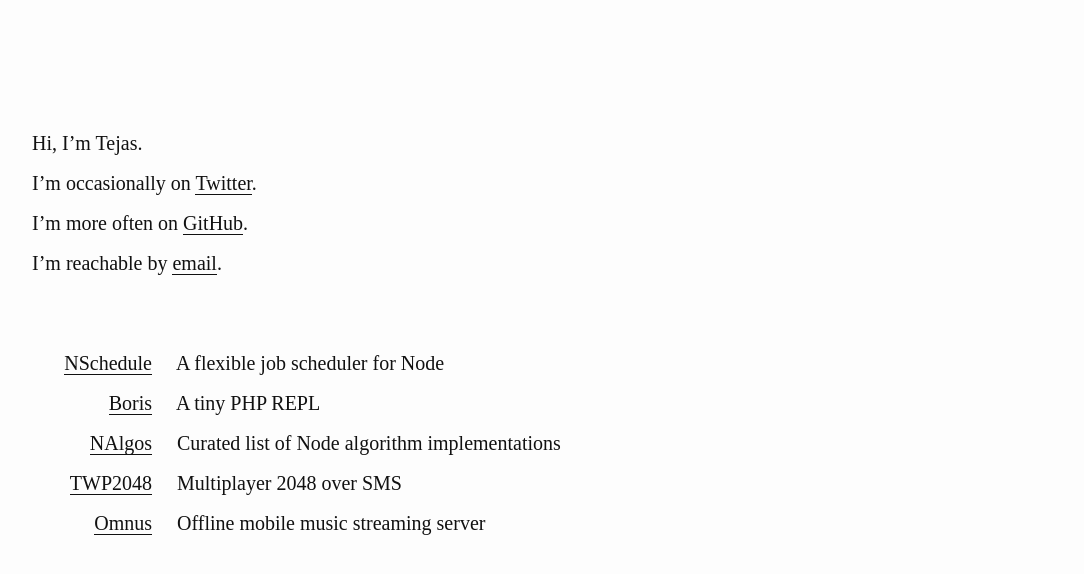
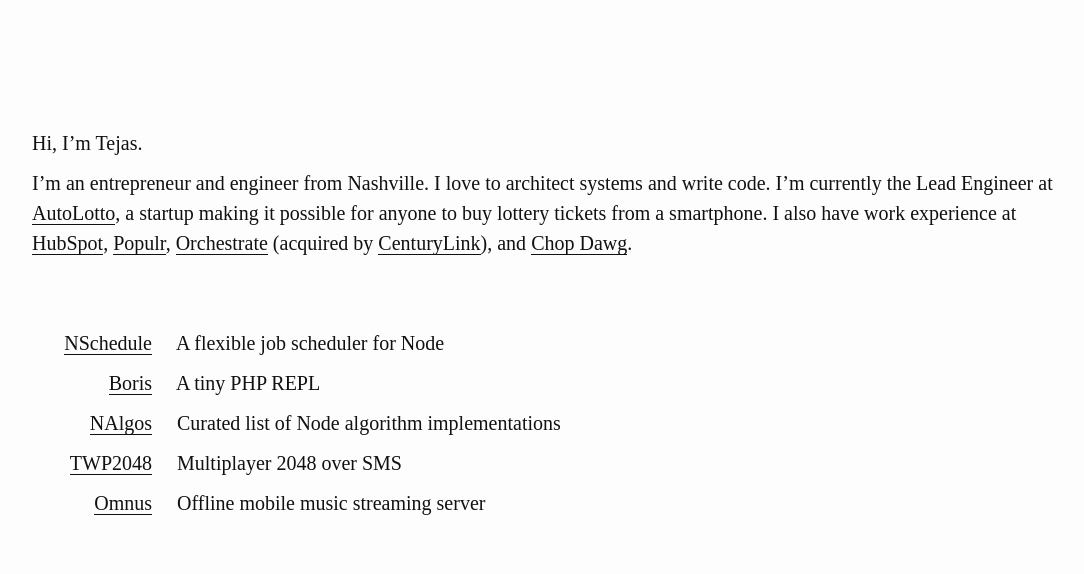
Before and after one commit to tejasmanohar/website, a Jekyll site: the page built from index.html, in a window 1280 px wide. Shown: the top 574 px of the page, without its empty margins (96-1180 px from the left). Built offline with Jekyll 4.4.1, drawn with Linux system fonts in a browser that asks for light colours; Markdown is read by kramdown in place of the engine named in the settings.

Commit message:
description

```diff
--- a/_includes/footer.html
+++ b/_includes/footer.html
@@ -2,9 +2,7 @@
 
 <ul class="colophon">
   <li>Hi, I'm Tejas.</li>
-  <li>I'm occasionally on <a href="http://twitter.com/tejasmanohar">Twitter</a>.</li>
-  <li>I'm more often on <a href="http://github.com/tejasmanohar">GitHub</a>.</li>
-  <li>I'm reachable by <a href="mailto:me@tejas.io">email</a>.</li>
+  <li>I'm an entrepreneur and engineer from Nashville. I love to architect systems and write code. I'm currently the Lead Engineer at <a href="https://autolotto.com">AutoLotto</a>, a startup making it possible for anyone to buy lottery tickets from a smartphone. I also have work experience at <a href="https://hubspot.com">HubSpot</a>, <a href="https://populr.me">Populr</a>, <a href="https://orchestrate.io/">Orchestrate</a> (acquired by <a href="https://www.centurylinkcloud.com/">CenturyLink</a>), and <a href="http://chopdawg.com/">Chop Dawg</a>.</li>
 </ul>
 
 <ul class="items posts">
```
